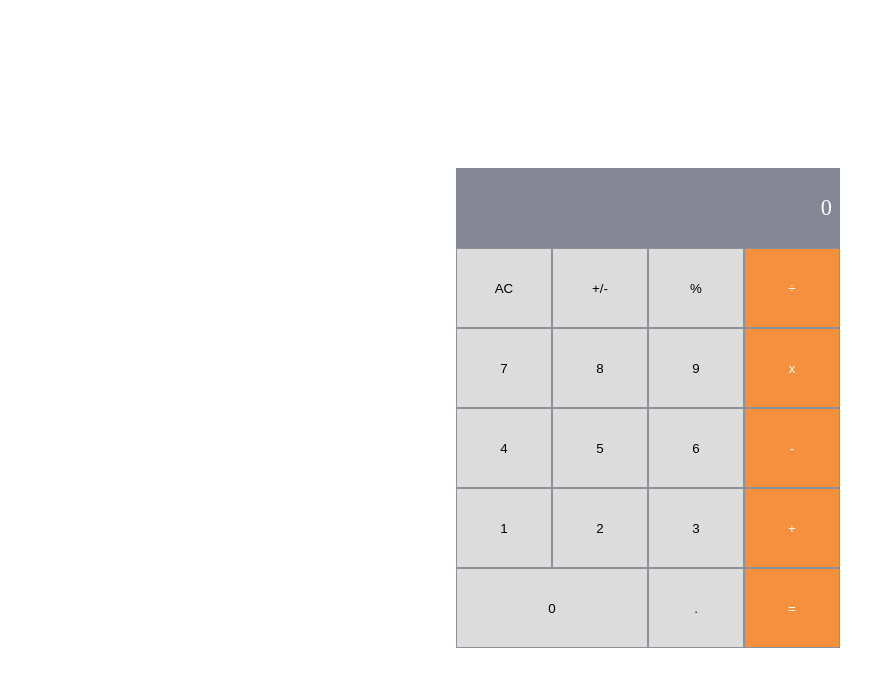
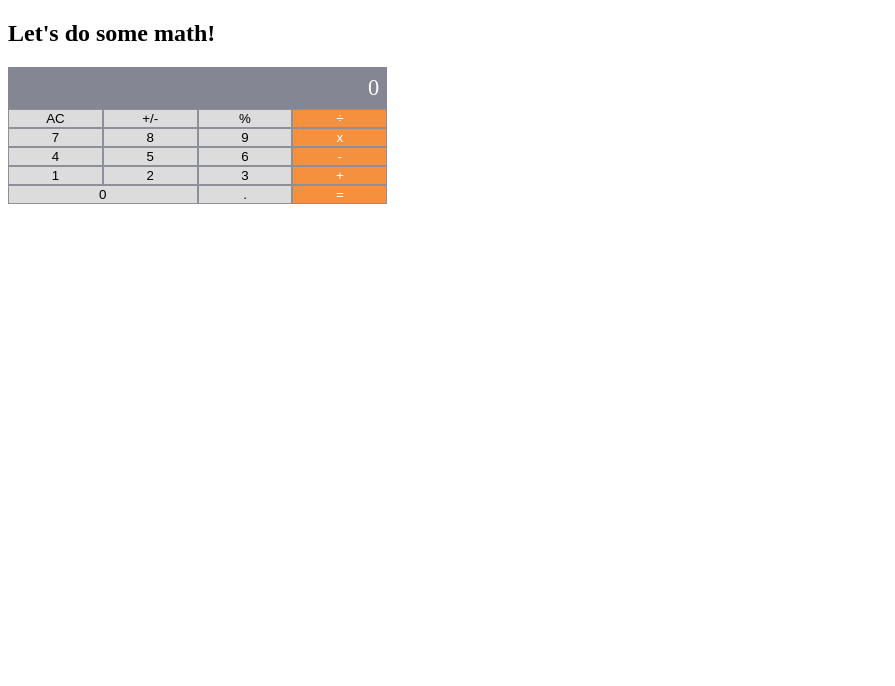
Before and after one commit to VaneCode/Math-magicians, a React (Create React App) app: page /calculator in a window 1280 px wide. Shown: the top 686 px of the page, without its empty margins (0-895 px from the left). Built offline with nearby package versions, Linux system fonts and the light colour scheme.

Commit message:
Create component Header

```diff
--- a/package.json
+++ b/package.json
@@ -10,6 +10,7 @@
     "prop-types": "^15.8.1",
     "react": "^18.2.0",
     "react-dom": "^18.2.0",
+    "react-router-dom": "^6.3.0",
     "react-scripts": "5.0.1",
     "web-vitals": "^2.1.4"
   },
--- a/src/App.js
+++ b/src/App.js
@@ -1,13 +1,18 @@
 /* eslint-disable react/prefer-stateless-function */
 import React from 'react';
-import CalcUI from './components/Calculator';
+import { Route, Routes } from 'react-router-dom';
+import Home from './pages/Home';
+import CalculatorPage from './pages/CalculatorPage';
+import Quote from './pages/Quote';
 
 class App extends React.Component {
   render() {
     return (
-      <div className="divContainer">
-        <CalcUI />
-      </div>
+      <Routes>
+        <Route path="/" element={<Home />} />
+        <Route path="/calculator" element={<CalculatorPage />} />
+        <Route path="/quote" element={<Quote />} />
+      </Routes>
     );
   }
 }
--- a/src/index.js
+++ b/src/index.js
@@ -1,9 +1,12 @@
 import React from 'react';
 import ReactDOM from 'react-dom/client';
+import { BrowserRouter as Router } from 'react-router-dom';
 import './index.css';
 import App from './App';
 
 const root = ReactDOM.createRoot(document.getElementById('root'));
 root.render(
-  <App />,
+  <Router>
+    <App />
+  </Router>,
 );
--- a/src/pages/CalculatorPage.js
+++ b/src/pages/CalculatorPage.js
@@ -1,13 +1,11 @@
-import React from "react";
-import CalcUI from "../components/Calculator";
+import React from 'react';
+import CalcUI from '../components/Calculator';
 
-const CalculatorPage = () =>{
-    return(
-        <section>
-            <h2>Let&apos;s do some math!</h2>
-            <CalcUI />
-        </section>
-    );
-}
+const CalculatorPage = () => (
+  <section>
+    <h2>Let&apos;s do some math!</h2>
+    <CalcUI />
+  </section>
+);
 
 export default CalculatorPage;
--- a/src/pages/Home.js
+++ b/src/pages/Home.js
@@ -1,4 +1,4 @@
-import React from "react";
+import React from 'react';
 
 const Home = () => (
   <>
--- a/src/pages/Quote.js
+++ b/src/pages/Quote.js
@@ -1,4 +1,4 @@
-import React from "react";
+import React from 'react';
 
 const Quote = () => (
   <div>
```
Also changed, not shown: src/components/Header.js (+15 -0 lines), src/components/Navbar.js (+6 -7 lines), 1 other file (tests, documents, lock files or other folders).
